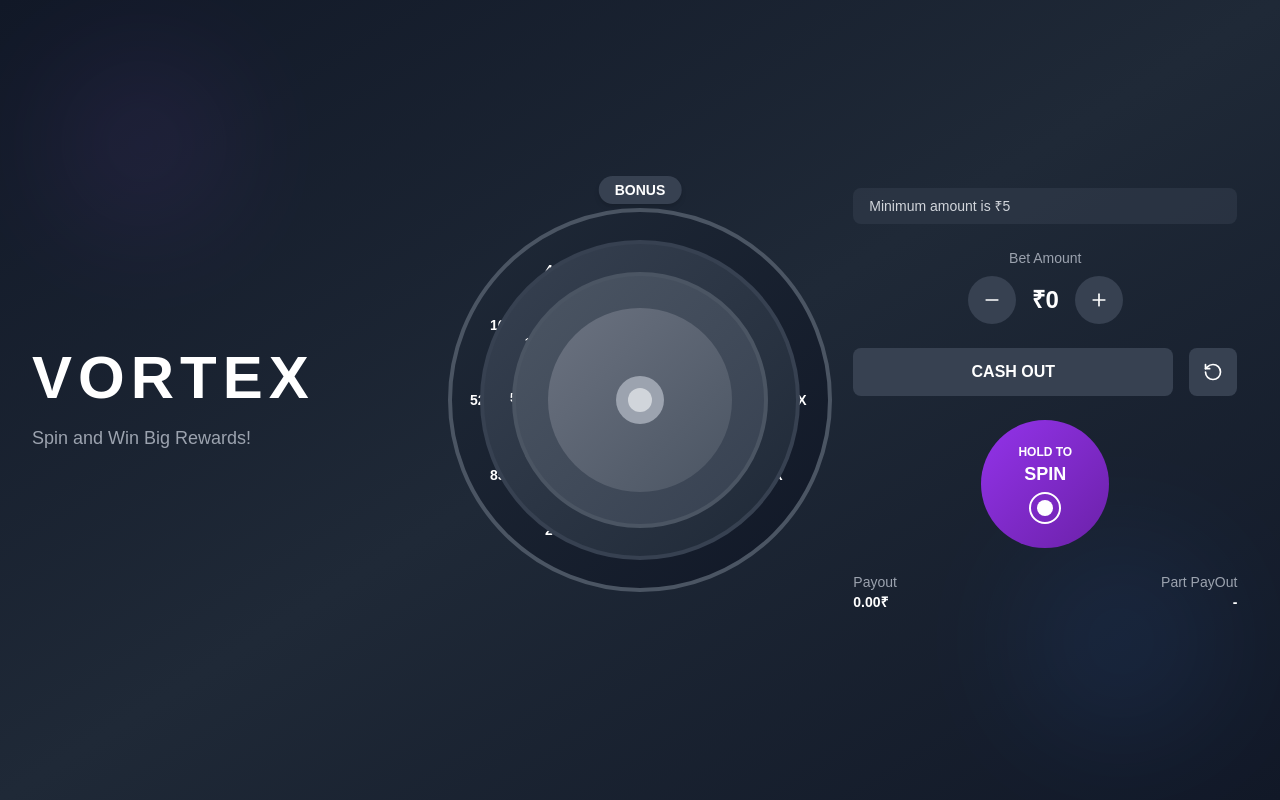
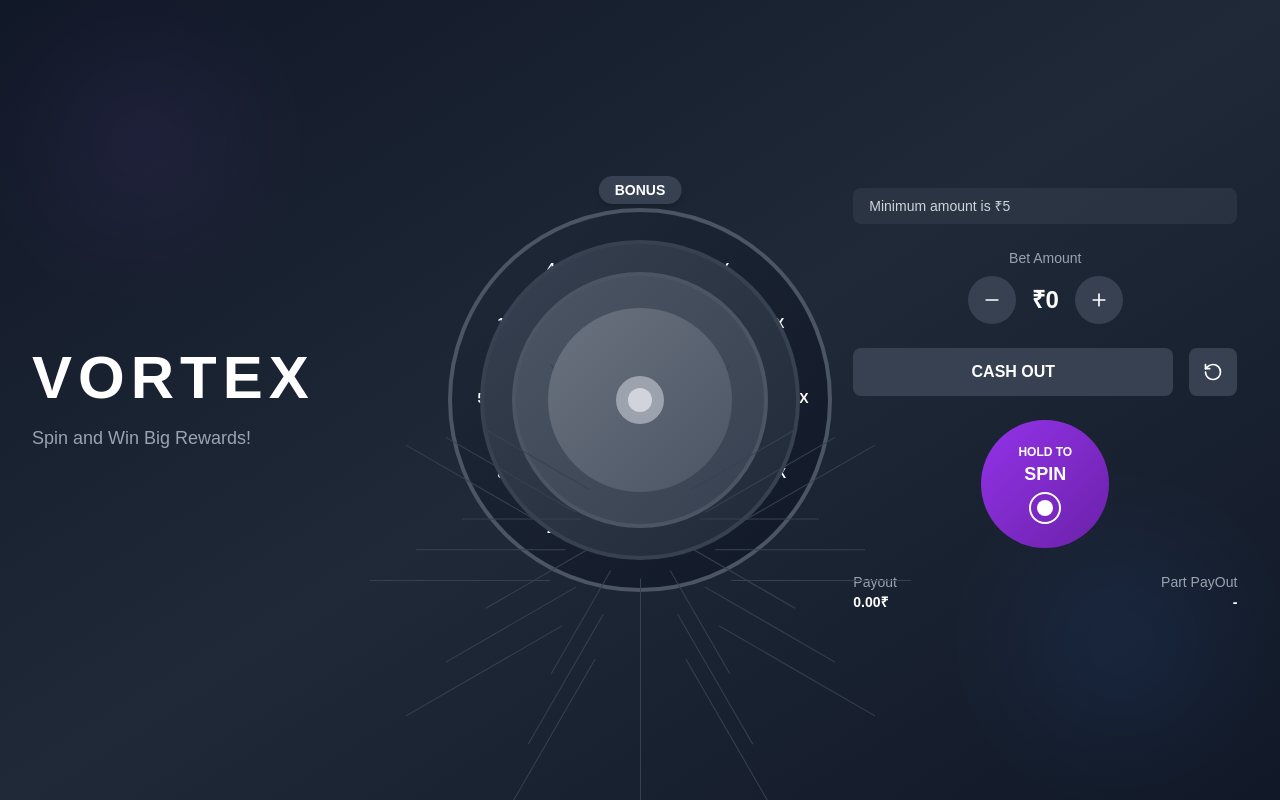
Before and after one commit to saywowtech/vortex-demo, a React (Create React App) app: page / in a window 1280 px wide. Built offline with nearby package versions, Linux system fonts and the light colour scheme.

Commit message:
Update App.js

```diff
--- a/src/App.js
+++ b/src/App.js
@@ -30,7 +30,7 @@ const App = ({ minimumAmount = 5, currency = '₹' }) => {
     setTimeout(() => setIsSpinning(false), 4000);
   };
 
-  const renderLabels = (radius, size = 'text-sm') => (
+  const renderLabels = (radius, size = 'text-sm') =>
     multipliers.map((value, index) => {
       const angle = (index * 30 - 90) * (Math.PI / 180);
       const x = Math.cos(angle) * radius;
@@ -40,15 +40,35 @@ const App = ({ minimumAmount = 5, currency = '₹' }) => {
           key={`${radius}-${index}`}
           className={`absolute ${size} font-bold text-white`}
           style={{
-            left: `calc(50% + ${x}px - 20px)`,
-            top: `calc(50% + ${y}px - 10px)`
+            left: `calc(50% + ${x}px - 18px)`,
+            top: `calc(50% + ${y}px - 12px)`,
+            width: '36px',
+            textAlign: 'center',
           }}
         >
           {value}
         </div>
       );
-    })
-  );
+    });
+
+  const renderSegments = (count, radius) => {
+    const lines = [];
+    for (let i = 0; i < count; i++) {
+      const angle = (i * 360) / count;
+      const rotate = `rotate(${angle}deg)`;
+      lines.push(
+        <div
+          key={i}
+          className="absolute left-1/2 top-1/2 w-px h-[48%] bg-gray-700"
+          style={{
+            transform: `${rotate} translateY(-50%)`,
+            transformOrigin: 'bottom center',
+          }}
+        />
+      );
+    }
+    return lines;
+  };
 
   return (
     <div className="min-h-screen bg-gradient-to-br from-gray-900 via-gray-800 to-gray-900 text-white relative overflow-hidden">
@@ -71,6 +91,7 @@ const App = ({ minimumAmount = 5, currency = '₹' }) => {
               className="absolute inset-0 rounded-full border-4 border-gray-600 bg-gradient-to-br from-gray-800 to-gray-900"
             >
               {renderLabels(150)}
+              {renderSegments(12, 150)}
             </div>
 
             {/* Middle ring */}
@@ -79,6 +100,7 @@ const App = ({ minimumAmount = 5, currency = '₹' }) => {
               className="absolute inset-8 rounded-full border-4 border-gray-700 bg-gradient-to-br from-gray-700 to-gray-800"
             >
               {renderLabels(110, 'text-xs')}
+              {renderSegments(12, 110)}
             </div>
 
             {/* Inner ring */}
@@ -87,6 +109,7 @@ const App = ({ minimumAmount = 5, currency = '₹' }) => {
               className="absolute inset-16 rounded-full border-4 border-gray-600 bg-gradient-to-br from-gray-600 to-gray-700"
             >
               {renderLabels(70, 'text-[10px]')}
+              {renderSegments(12, 70)}
               <div className="absolute inset-8 rounded-full bg-gradient-to-br from-gray-500 to-gray-600 flex items-center justify-center">
                 <div className="w-12 h-12 bg-gray-400 rounded-full flex items-center justify-center">
                   <div className="w-6 h-6 bg-gray-300 rounded-full"></div>
```
